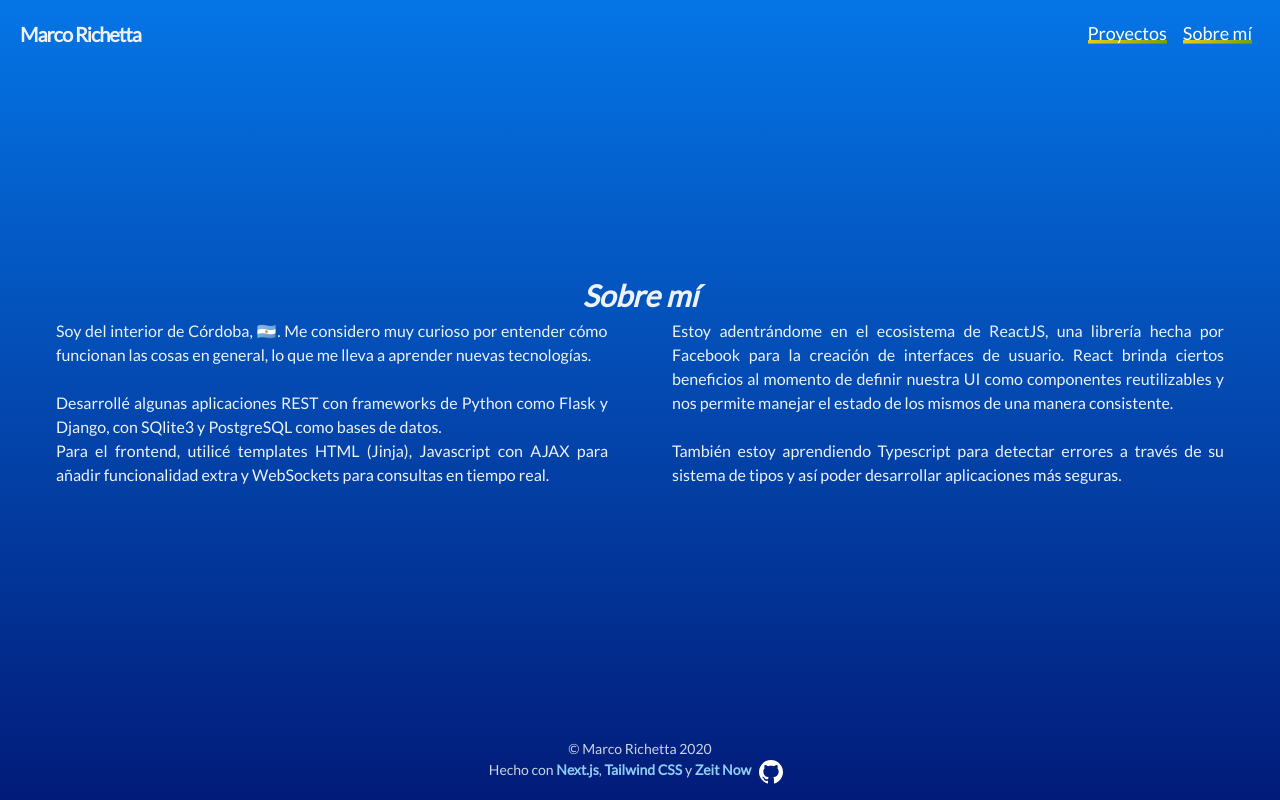
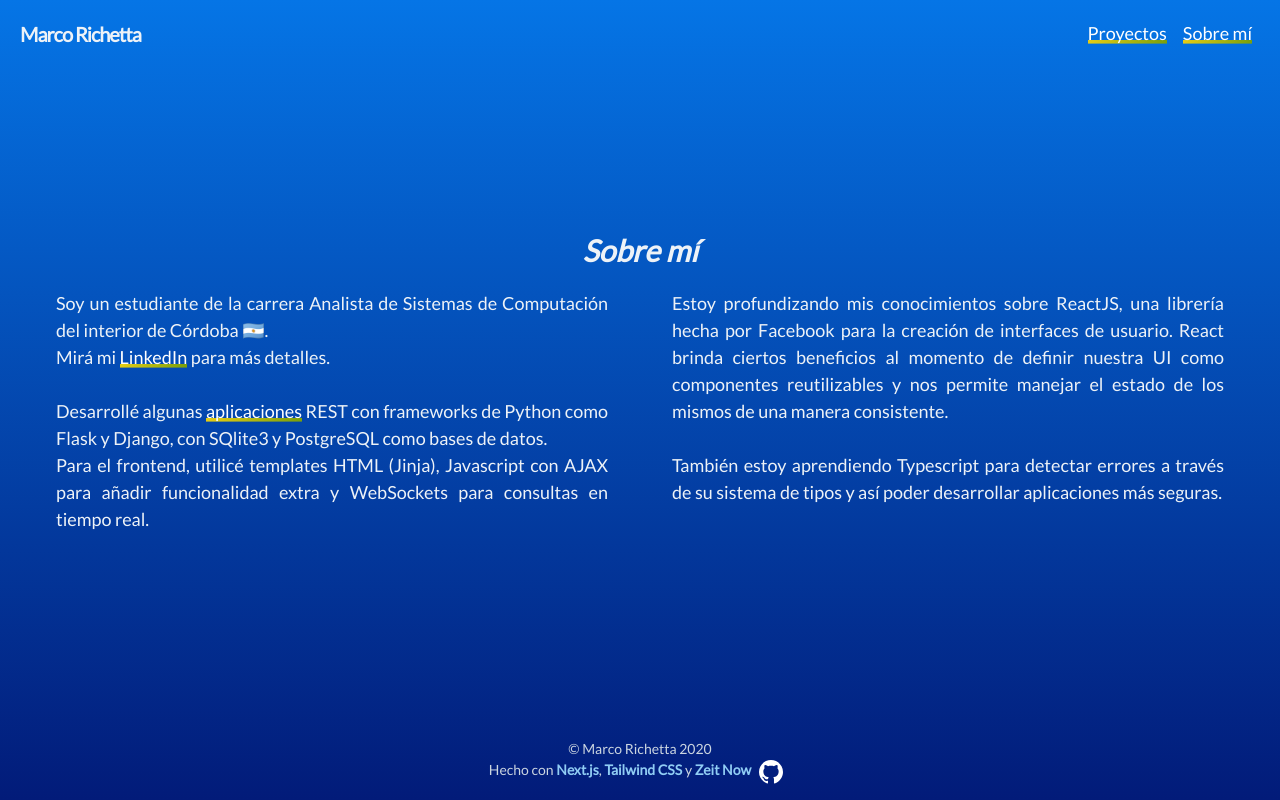
Before and after one commit to marcorichetta/personal-site, a Next.js app: page /about in a window 1280 px wide. Built offline with nearby package versions, Linux system fonts and the light colour scheme.

Commit message:
Cambios por feedback

```diff
--- a/components/Techs.js
+++ b/components/Techs.js
@@ -5,11 +5,6 @@ const Techs = () => {
 	return (
 		<>
 			<h1 className="text-xl md:text-2xl lg:text-3xl">Tecnologías que utilizo</h1>
-			<section className="text-md md:text-xl mb-2">
-				Mi <span className="highlight">objetivo</span> actualmente es el de trabajar
-				desarrollando aplicaciones web con <span className="highlight">React</span>. A pesar
-				de esto, me siento cómodo trabajando con las siguientes tecnologías:
-			</section>
 			<section className="flex flex-wrap text-justify mb-4">
 				{techs.map(tech => (
 					<div key={tech.title} className="w-1/2 md:w-1/3 px-8 my-2">
--- a/data/repos.js
+++ b/data/repos.js
@@ -44,7 +44,7 @@ export default [
 		tags: ["react", "graphql", "apollo-graphql"]
 	},
 	{
-		name: "Personal Site",
+		name: "Sitio Personal",
 		url: "#",
 		source: "https://github.com/marcorichetta/personal-site",
 		imgSource: "personal-site",
--- a/pages/about.js
+++ b/pages/about.js
@@ -1,20 +1,30 @@
-import Layout from '../components/Layout'
+import Layout from "../components/Layout";
+import Link from "next/link";
 
 export default () => (
 	<Layout title="Sobre mi | Marco Richetta">
 		<div className="flex flex-wrap justify-around">
-			<h1 className="text-xl md:text-2xl lg:text-3xl font-bold italic">Sobre mí</h1>
-			<section className="flex flex-wrap text-justify mb-4 px-2 lg:text-md">
+			<h1 className="text-2xl md:text-3xl font-bold italic mb-4">Sobre mí</h1>
+			<section className="flex flex-wrap text-justify mb-4 px-2 text-base lg:text-lg">
 				<div className="md:w-1/2 px-8 mb-4">
 					<p>
-						Soy del interior de Córdoba, 🇦🇷. Me considero muy curioso por entender cómo
-						funcionan las cosas en general, lo que me lleva a aprender nuevas
-						tecnologías.
+						Soy un estudiante de la carrera Analista de Sistemas de Computación del
+						interior de Córdoba 🇦🇷.
+						<br />
+						Mirá mi{" "}
+						<a href="https://www.linkedin.com/in/marco-richetta/" className="link2">
+							LinkedIn
+						</a>{" "}
+						para más detalles.
 					</p>
 					<br />
 					<p>
-						Desarrollé algunas aplicaciones REST con frameworks de Python como Flask y
-						Django, con SQlite3 y PostgreSQL como bases de datos.
+						Desarrollé algunas{" "}
+						<Link href="/projects">
+							<a className="link2">aplicaciones</a>
+						</Link>{" "}
+						REST con frameworks de Python como Flask y Django, con SQlite3 y PostgreSQL
+						como bases de datos.
 					</p>
 					<p>
 						Para el frontend, utilicé templates HTML (Jinja), Javascript con AJAX para
@@ -23,7 +33,7 @@ export default () => (
 				</div>
 				<div className="md:w-1/2 px-8">
 					<p>
-						Estoy adentrándome en el ecosistema de ReactJS, una librería hecha por
+						Estoy profundizando mis conocimientos sobre ReactJS, una librería hecha por
 						Facebook para la creación de interfaces de usuario. React brinda ciertos
 						beneficios al momento de definir nuestra UI como componentes reutilizables y
 						nos permite manejar el estado de los mismos de una manera consistente.
--- a/pages/index.js
+++ b/pages/index.js
@@ -12,17 +12,16 @@ export default () => {
 						alt="Person with a computer"
 						src="images/undraw_coding.svg"
 					></img>
-					<div className="text-xl md:text-2xl lg:text-3xl font-bold">
+					<span className="hidden lg:block sm:mt-2 lg:text-3xl font-bold">
 						Marco Richetta
-						<br />
-						<i className="text-xl md:text-2xl">Desarrollador de aplicaciones web</i> 💻
-						<br />
-					</div>
-
+					</span>
+					<i className="text-xl mt-2 md:text-2xl lg:mt-0">
+						Desarrollador de aplicaciones web
+					</i>
 					<Social />
 				</section>
 
-				<section className="text-center mx-auto max-w-lg text-md md:text-xl mb-8">
+				<section className="text-center font-bold mx-auto max-w-lg text-md md:text-xl mb-8">
 					La idea de este sitio es centralizar la información sobre mí y sobre los
 					proyectos en los que trabaje.
 					<br />
```
